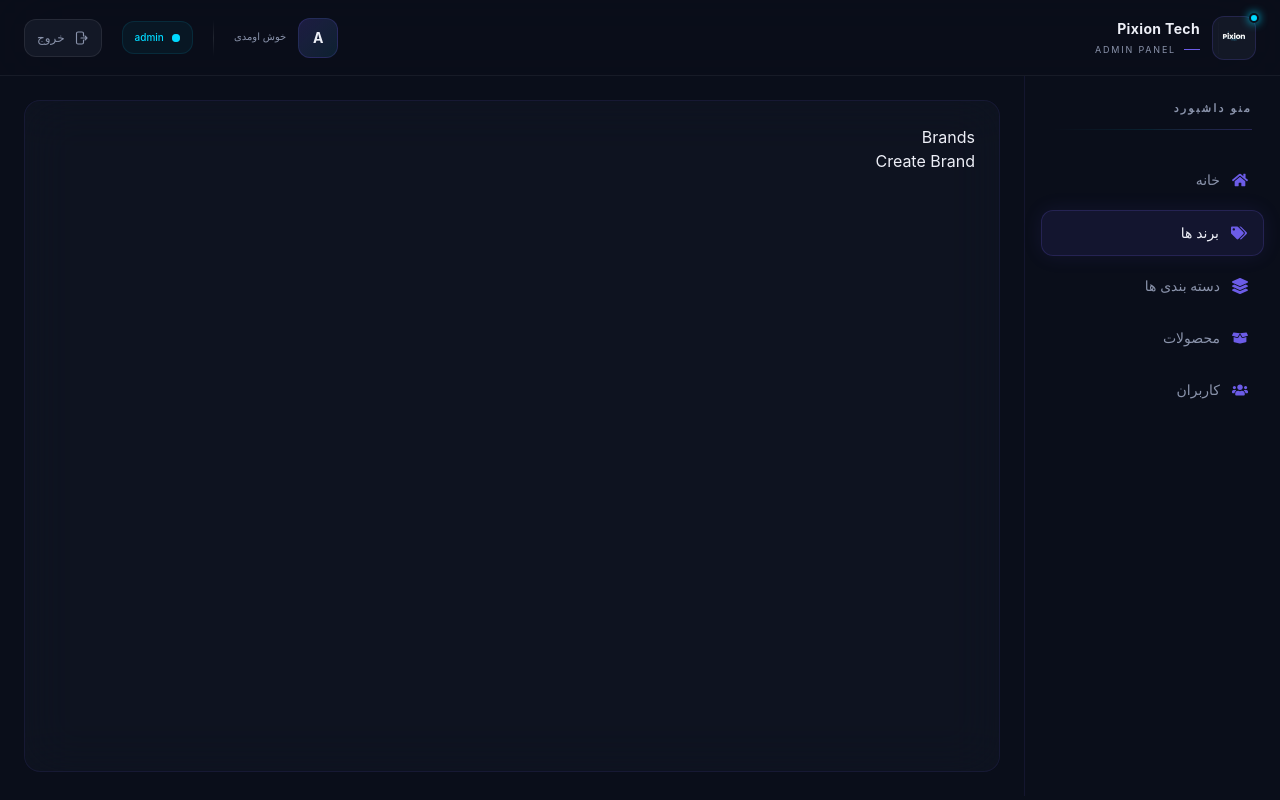
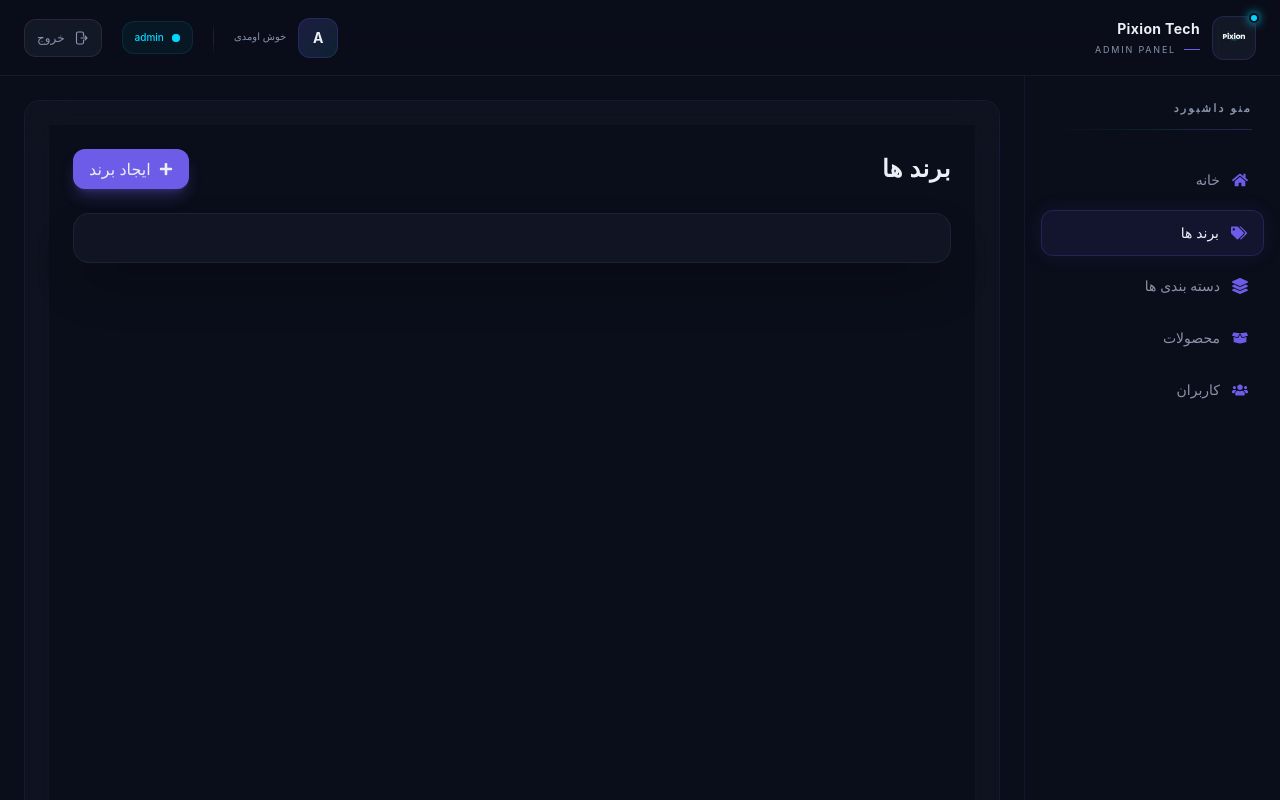
Before and after one commit to aylmoonrah84-oss/dashboard, a React (Vite) app: page /dashboard/brand in a window 1280 px wide. Shown: the top 800 px of the page. Built offline with nearby package versions, Linux system fonts and the light colour scheme; sample sign-in values are in the browser's storage.

Commit message:
add navigation, RTL layout, and dark theme styling
- Add navigate handlers for "Brands" heading and "Create Brand" button
- Add keyboard accessibility (role, tabIndex) to clickable heading
- Add RTL layout with Persian labels
- Style with dark theme

```diff
--- a/src/Pages/Brand/index.jsx
+++ b/src/Pages/Brand/index.jsx
@@ -1,15 +1,43 @@
-import React from 'react'
-import { Outlet } from 'react-router-dom'
+
+import React from "react";
+import { Outlet, useNavigate } from "react-router-dom";
+import { FaPlus } from "react-icons/fa";
 
 export default function Brand() {
+  const navigate = useNavigate();
+
   return (
-    <div>
-        <h2>Brands</h2>
-        <button>Create Brand</button>
-        <div>
-            <Outlet/>
-        </div>
 
+ <div dir="rtl" className=" min-h-screen bg-[#0A0E1A] text-[#EDEFF7] p-6 space-y-6">
+
+      <div className="flex items-center justify-between">
+        <h2
+          role="button"
+          tabIndex={0}
+          onClick={() => navigate("/dashboard/brand")}
+          className="text-2xl font-bold tracking-wide cursor-pointer text-[#EDEFF7]
+          hover:text-[#00D9FF] transition-colors"
+        >
+          برند ها
+        </h2>
+
+        <button
+          onClick={() => navigate("/dashboard/brand/create")}
+          className="flex items-center gap-2 px-4 py-2 rounded-xl
+          bg-[#6C5CE7] hover:bg-[#6C5CE7]/90
+          shadow-lg shadow-[#6C5CE7]/30 hover:shadow-[#00D9FF]/40
+          transition-all duration-200 active:scale-95
+          text-[#EDEFF7] font-medium"
+        >
+          <FaPlus size={14} />
+          ایجاد برند
+        </button>
+      </div>
+
+      <div className="bg-[#131826]/80 backdrop-blur-xl border border-[#8A93AB]/10
+      rounded-2xl p-6 shadow-2xl shadow-black/40">
+        <Outlet />
+      </div>
     </div>
-  )
+  );
 }
```
